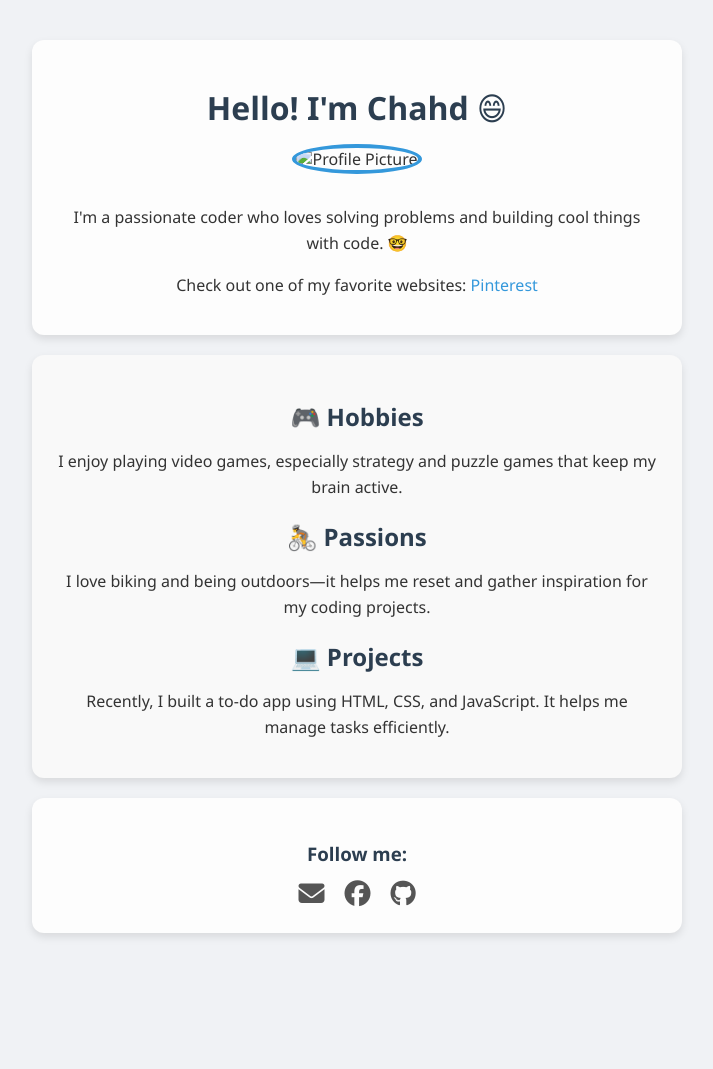
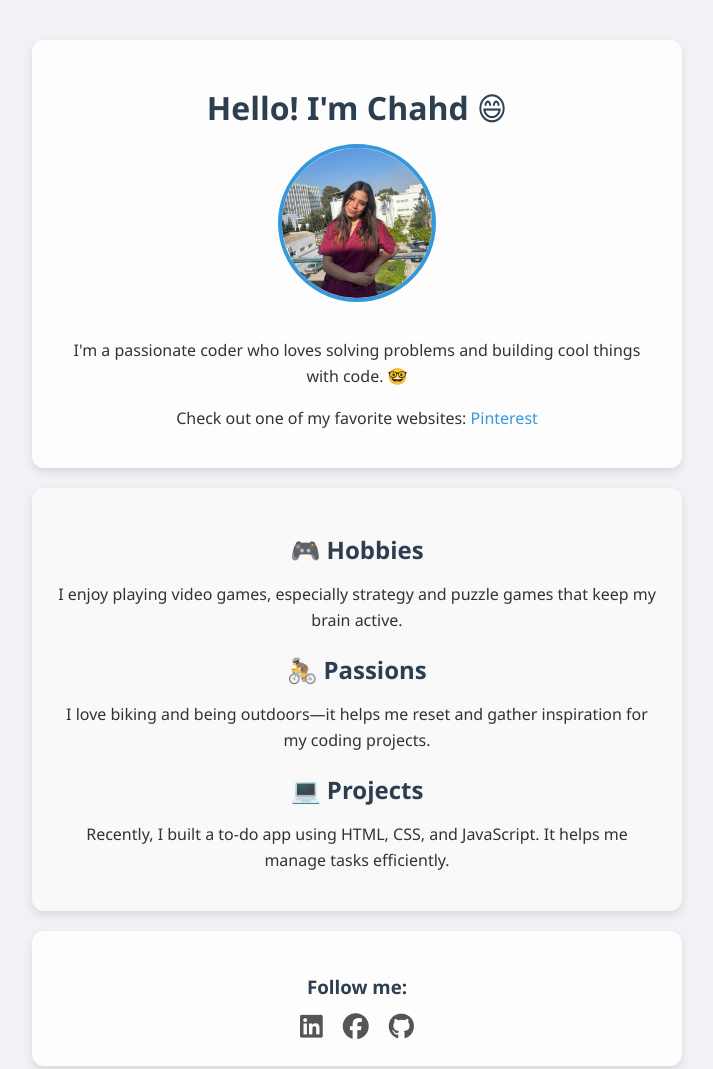
Before and after one commit to wiem-bouallegue/my-profile, a plain HTML site: page index.html in a window 1280 px wide. Shown: the top 1069 px of the page, without its empty margins (283-996 px from the left). Before the commit the page ends 973 px from the top, so only its background shows below. Drawn offline with Linux system fonts and the light colour scheme.

Commit message:
Add files via upload

```diff
--- a/index.html
+++ b/index.html
@@ -10,7 +10,7 @@
 
   <div id="intro-section" class="profile-section">
       <h1>Hello! I'm Chahd 😄</h1>
-      <img src="Téléchargements/mm.jpg" alt="Profile Picture">
+      <img src="images\my-profile-picture.jpg" alt="Profile Picture">
       <p>I'm a passionate coder who loves solving problems and building cool things with code. 🤓</p>
       <p>Check out one of my favorite websites:
           <a href="https://www.pinterest.com/" target="_blank">Pinterest</a>
@@ -30,8 +30,8 @@
       <h3>Follow me:</h3>
       <ul>
           <li>
-              <a href="wiembooallegue@gmail.com" target="_blank">
-                  <i class="fa-solid fa-envelope"></i>
+              <a href="https://www.linkedin.com/" target="_blank">
+                <i class="fa-brands fa-linkedin"></i>
               </a>
           </li>
           <li>
```
